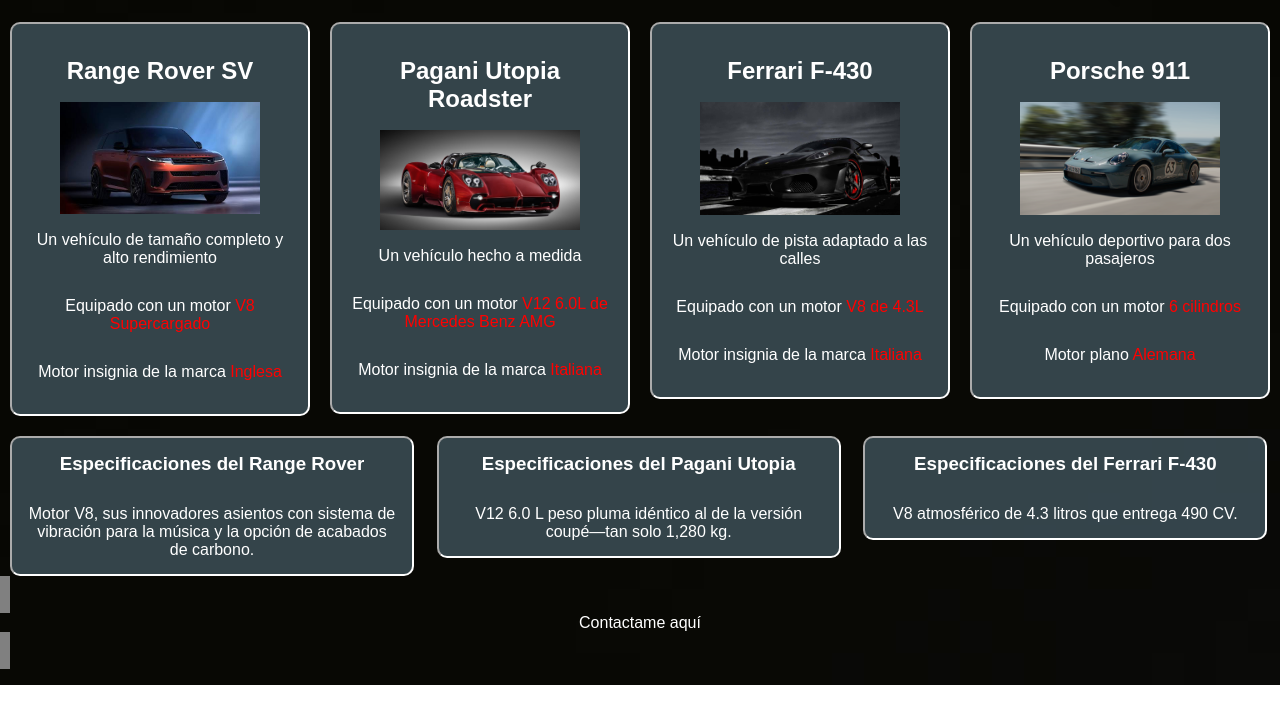
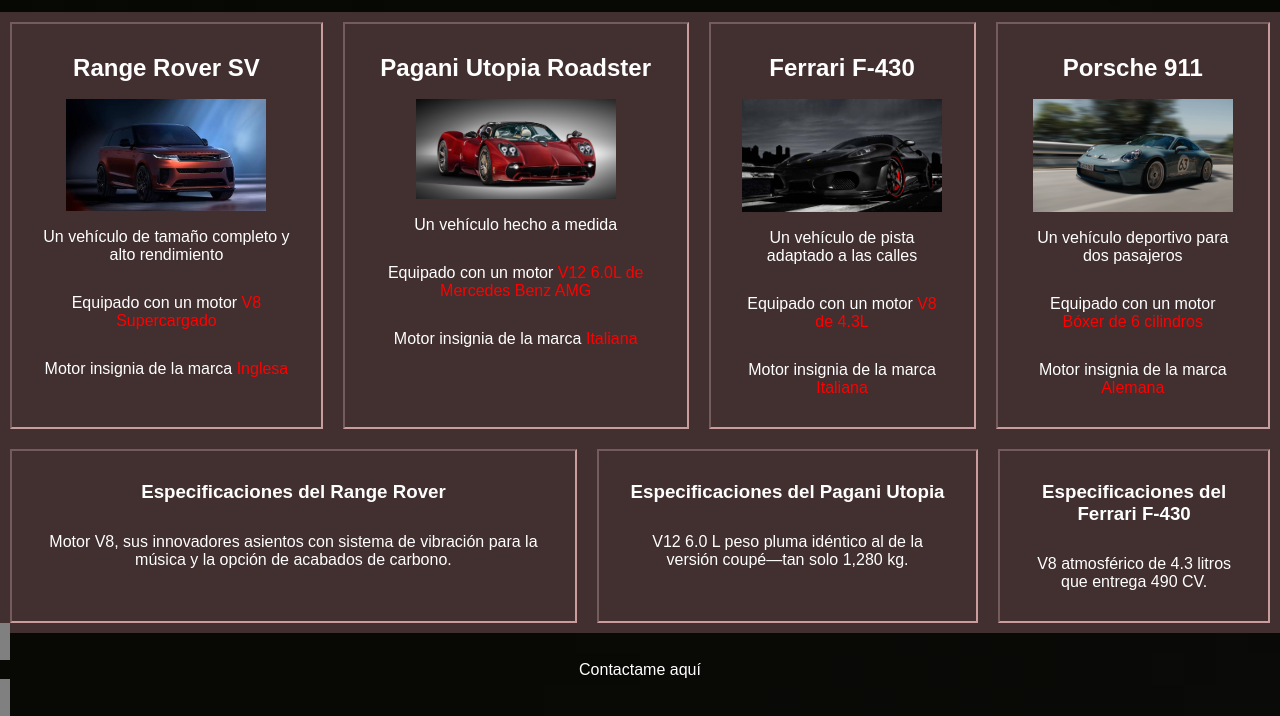
Before and after one commit to Cr1stopher636/pagina-web, a plain HTML site: page html/01-index.html in a window 1280 px wide. Shown: the part 115-831 px from the top of the page. Before the commit the page ends 800 px from the top, so only its background shows below. Drawn offline with Linux system fonts and the light colour scheme.

Commit message:
new changes css div, article

```diff
--- a/html/01-index.html
+++ b/html/01-index.html
@@ -12,11 +12,14 @@
     <link rel="icon" href="img/logo.ico">
     <link rel="canonical" href="file:///Users/ricardoyanez/Desktop/web/html/01-index.html">
 </head>
+<header>
     <nav>
     <a target="_blank" href="01-index.html">Inicio</a>
     <a target="_blank" href="02-modelos.html">Modelos</a>
     <a target="_blank" href="03-contacto.html">Contacto</a>
 </nav>
+
+</header>
 <hr>
 
 <!-- Cuerpo de la pagina -->
@@ -27,8 +30,8 @@
 
     <!-- PRIMER CONTENEDOR FLEXBOX -->
      <div class="contenedor-bloques">
-        <section class="section">
-        <br>
+
+
         <article>
             <h2>Range Rover SV</h2>
             <img src="img/02-rover.jpeg" alt="Range rover SV">
@@ -36,12 +39,9 @@
             <p>Equipado con un motor <span class="texto-resaltado">V8 Supercargado</span></p>
             <p>Motor insignia de la marca <span class="texto-resaltado">Inglesa</span></p>
         </article>
-        <br>
-     </section>
 
 
-        <section class="section">
-        <br>
+
         <article>
             <h2>Pagani Utopia Roadster </h2>
             <img src="img/07-utopia.avif" alt="Pagani utopia Roadster">
@@ -49,11 +49,8 @@
             <p>Equipado con un motor <span class="texto-resaltado">V12 6.0L de Mercedes Benz AMG</span></p>
             <p>Motor insignia de la marca <span class="texto-resaltado">Italiana</span></p>
         </article>
-        <br>
-     </section>
 
-        <section class="section">
-        <br>
+
         <article>
             <h2>Ferrari F-430</h2>
             <img src="img/06-ferrari.jpg" alt="Ferrari F-430">
@@ -61,55 +58,47 @@
             <p>Equipado con un motor <span class="texto-resaltado">V8 de 4.3L</span></p>
             <p>Motor insignia de la marca <span class="texto-resaltado">Italiana</span></p>
         </article>
-        <br>
-     </section>
 
 
-        <section class="section">
-        <br>
         <article>
             <h2>Porsche 911</h2>
             <img src="img/03-911.png" alt="Porsche 911">
             <p>Un vehículo deportivo para dos pasajeros</p>
-            <p>Equipado con un motor <span class="texto-resaltado">6 cilindros </span></p>
-            <p>Motor plano <span class="texto-resaltado">Alemana</span></p>
+            <p>Equipado con un motor <span class="texto-resaltado">Bóxer de 6 cilindros </span></p>
+            <p>Motor insignia de la marca <span class="texto-resaltado">Alemana</span></p>
         </article>
-        <br>
-     </section>
+
      </div>
 
+
      <div class="contenedor-bloques">
-        <article class="especificaciones">
-        <section class="section">
+        <article>
                 <h3>Especificaciones del Range Rover</h3>
             <p>
                 Motor V8, sus innovadores asientos con
                 sistema de vibración para la música y la
                 opción de acabados de carbono.
             </p>
-        </section>
      </article>
 
-     <article class="especificaciones">
-        <section class="section">
+     <article>
                 <h3>Especificaciones del Pagani Utopia</h3>
             <p>
                 V12 6.0 L
                 peso pluma idéntico al
                 de la versión coupé—tan solo 1,280 kg.
             </p>
-        </section>
      </article>
 
 
-     <article class="especificaciones">
-        <section class="section">
+     <article>
+
             <h3>Especificaciones del Ferrari F-430</h3>
         <p>
             V8 atmosférico de 4.3
             litros que entrega 490 CV.
         </p>
-        </section>
+
         </article>
 
      </div>
--- a/html/styles.css
+++ b/html/styles.css
@@ -115,6 +115,12 @@
 
 }
 
+article {
+   margin: 10px;
+   padding: 15px;
+   border: 2px rgb(201, 157, 157) inset;
+}
+
 
 
 
@@ -144,24 +150,9 @@
  }
 
 
+
   .contenedor-bloques {
-    display: flex;
-    justify-content: space-between;
-    align-items: flex-start;
+   display: flex;
+   background-color: rgb(66, 47, 47);
+
  }
-
-
- .especificaciones {
-   width: 50%;
-   display: inline-flex;
- }
-
-
-
-.section {
-   margin: 10px;
-   width: 400px;
-   border: 2px white inset;
-   border-radius: 10px;
-   background-color: rgba(67, 88, 97, 0.751);
-}
```
Also changed, not shown: html/02-modelos.html (+17 -12 lines), html/04-bandejaContacto.html (+4 -1 lines). Lines whose indentation alone changed are shown as unchanged.
